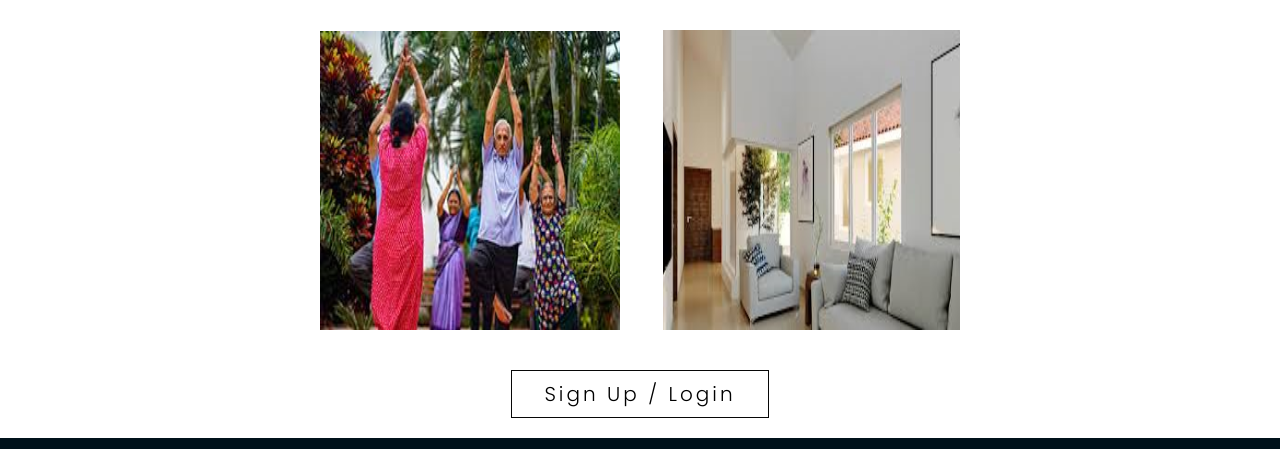
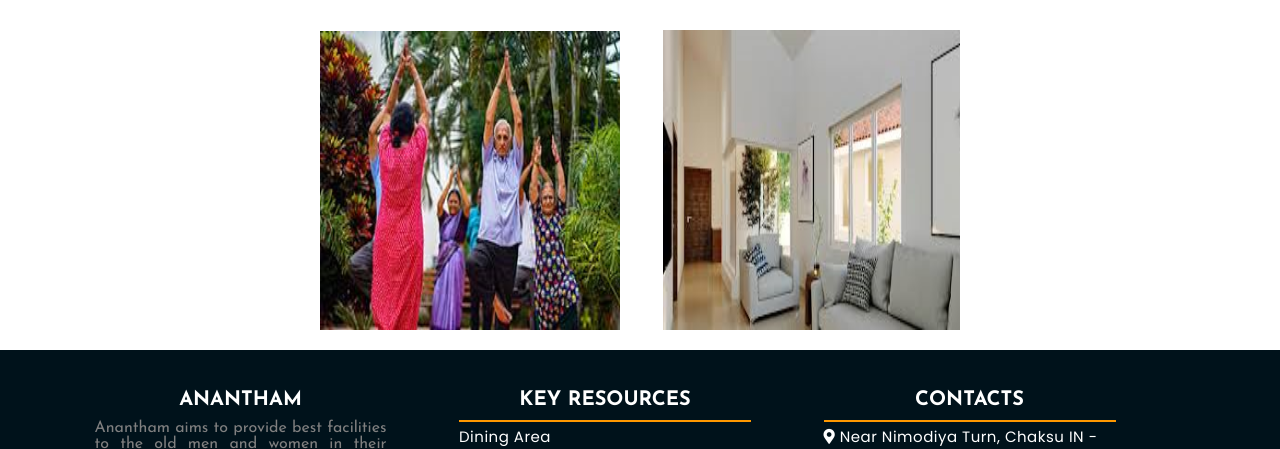
Before and after one commit to sg7801/old_age_home_website, a plain HTML site: page index.html in a window 1280 px wide. Shown: the part 2417-2866 px from the top of the page. Drawn offline with nearby package versions, Linux system fonts and the light colour scheme; a web font is replaced by a local one.

Commit message:
Update index.html

```diff
--- a/index.html
+++ b/index.html
@@ -152,11 +152,7 @@
 
         </div>
     </div>
-    <div class="signup">
-        <h2>
-            <button type="button" class="button1"><a href="signup.html">Sign Up / Login</a></button>
-        </h2>
-    </div>
+
 
         <div class="footer" id="Contact">
             <div class="inner-footer">
```
